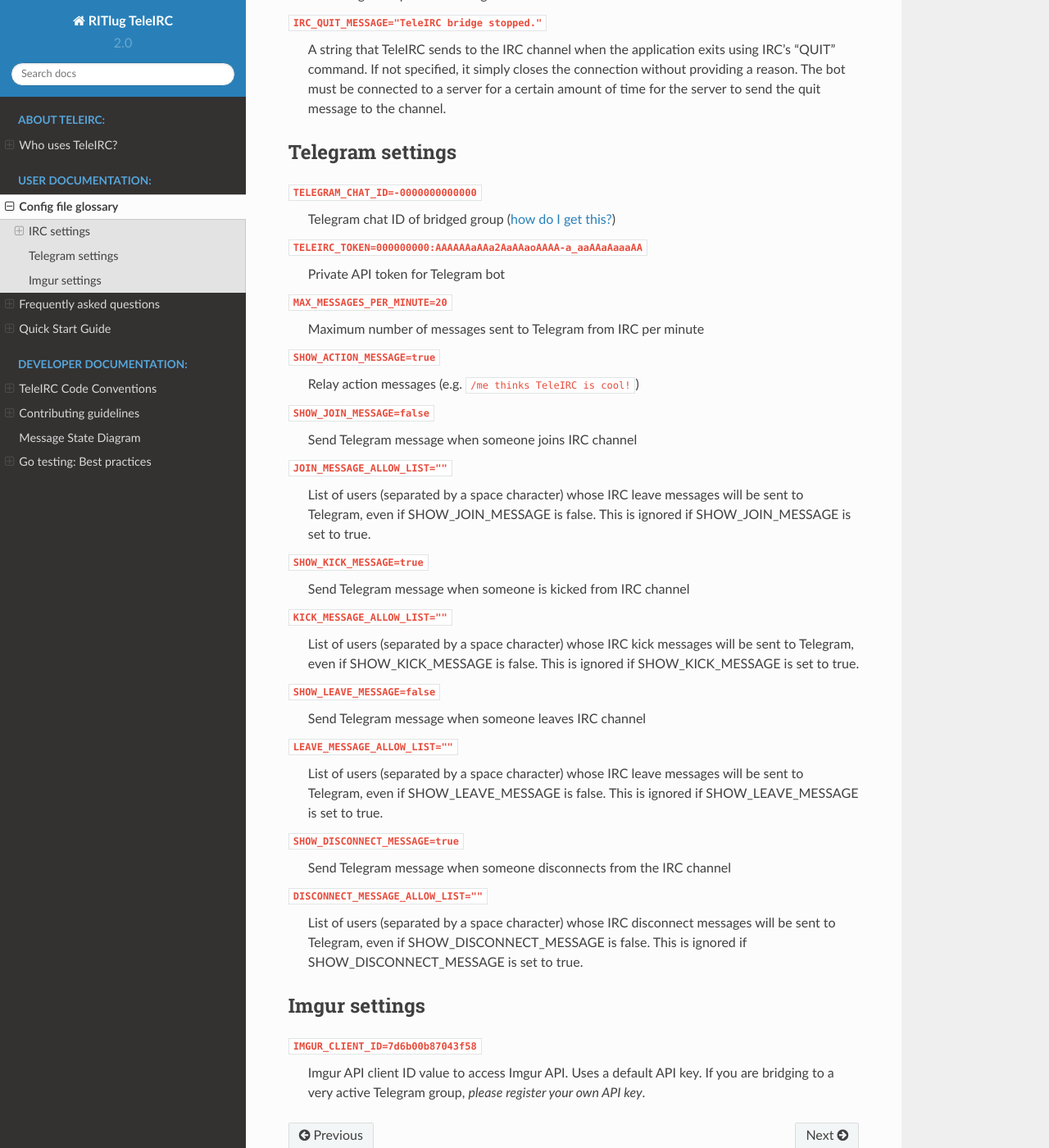
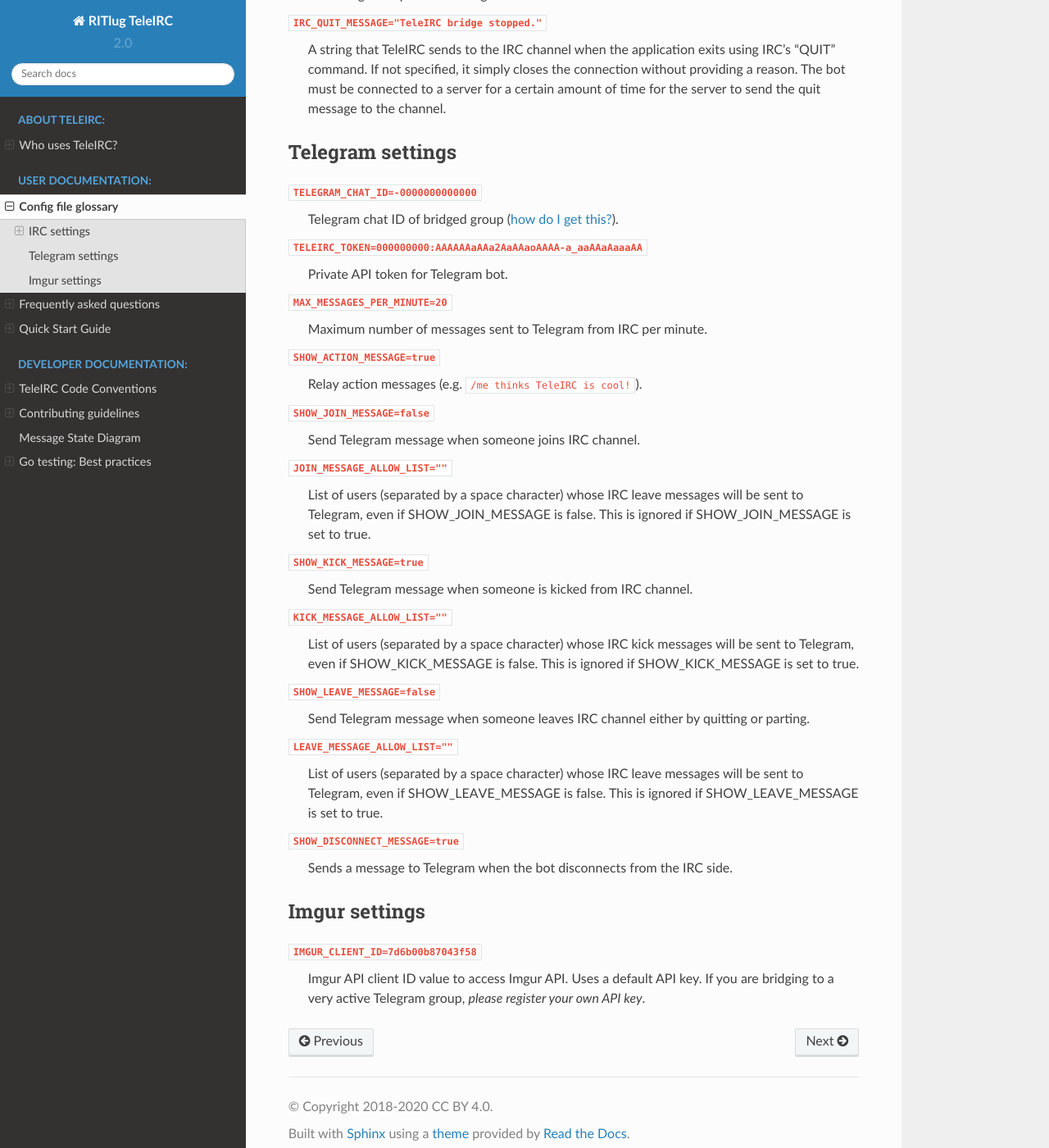
Before and after one commit to RITlug/teleirc, a Sphinx documentation site: the page built from docs/user/config-file-glossary.rst, in a window 1280 px wide and 1400 px high, scrolled down 2467 px. Shown: the whole window at 82% size. Built offline with Sphinx 7.4.7 and the Read the Docs theme 2.0.0, drawn with Linux system fonts in a browser that asks for light colours; formulas are drawn with MathJax 3.

Commit message:
Remove disconnect allow list setting... that's not the setting I thought it was.

```diff
--- a/docs/user/config-file-glossary.rst
+++ b/docs/user/config-file-glossary.rst
@@ -122,44 +122,40 @@
 *****************
 
 ``TELEGRAM_CHAT_ID=-0000000000000``
-    Telegram chat ID of bridged group (:ref:`how do I get this? <chat-id>`)
+    Telegram chat ID of bridged group (:ref:`how do I get this? <chat-id>`).
 
 ``TELEIRC_TOKEN=000000000:AAAAAAaAAa2AaAAaoAAAA-a_aaAAaAaaaAA``
-    Private API token for Telegram bot
+    Private API token for Telegram bot.
 
 ``MAX_MESSAGES_PER_MINUTE=20``
-    Maximum number of messages sent to Telegram from IRC per minute
+    Maximum number of messages sent to Telegram from IRC per minute.
 
 ``SHOW_ACTION_MESSAGE=true``
-    Relay action messages (e.g. ``/me thinks TeleIRC is cool!``)
+    Relay action messages (e.g. ``/me thinks TeleIRC is cool!``).
 
 ``SHOW_JOIN_MESSAGE=false``
-    Send Telegram message when someone joins IRC channel
+    Send Telegram message when someone joins IRC channel.
 
 ``JOIN_MESSAGE_ALLOW_LIST=""``
     List of users (separated by a space character) whose IRC leave messages will be sent to Telegram, even if SHOW_JOIN_MESSAGE is false.
     This is ignored if SHOW_JOIN_MESSAGE is set to true.
 
 ``SHOW_KICK_MESSAGE=true``
-    Send Telegram message when someone is kicked from IRC channel
+    Send Telegram message when someone is kicked from IRC channel.
 
 ``KICK_MESSAGE_ALLOW_LIST=""``
     List of users (separated by a space character) whose IRC kick messages will be sent to Telegram, even if SHOW_KICK_MESSAGE is false.
     This is ignored if SHOW_KICK_MESSAGE is set to true.
 
 ``SHOW_LEAVE_MESSAGE=false``
-    Send Telegram message when someone leaves IRC channel
+    Send Telegram message when someone leaves IRC channel either by quitting or parting.
 
 ``LEAVE_MESSAGE_ALLOW_LIST=""``
     List of users (separated by a space character) whose IRC leave messages will be sent to Telegram, even if SHOW_LEAVE_MESSAGE is false.
     This is ignored if SHOW_LEAVE_MESSAGE is set to true.
 
 ``SHOW_DISCONNECT_MESSAGE=true``
-    Send Telegram message when someone disconnects from the IRC channel
-
-``DISCONNECT_MESSAGE_ALLOW_LIST=""``
-    List of users (separated by a space character) whose IRC disconnect messages will be sent to Telegram, even if SHOW_DISCONNECT_MESSAGE is false.
-    This is ignored if SHOW_DISCONNECT_MESSAGE is set to true.
+    Sends a message to Telegram when the bot disconnects from the IRC side.
 
 **************
 Imgur settings
```
Also changed, not shown: 1 other file.
